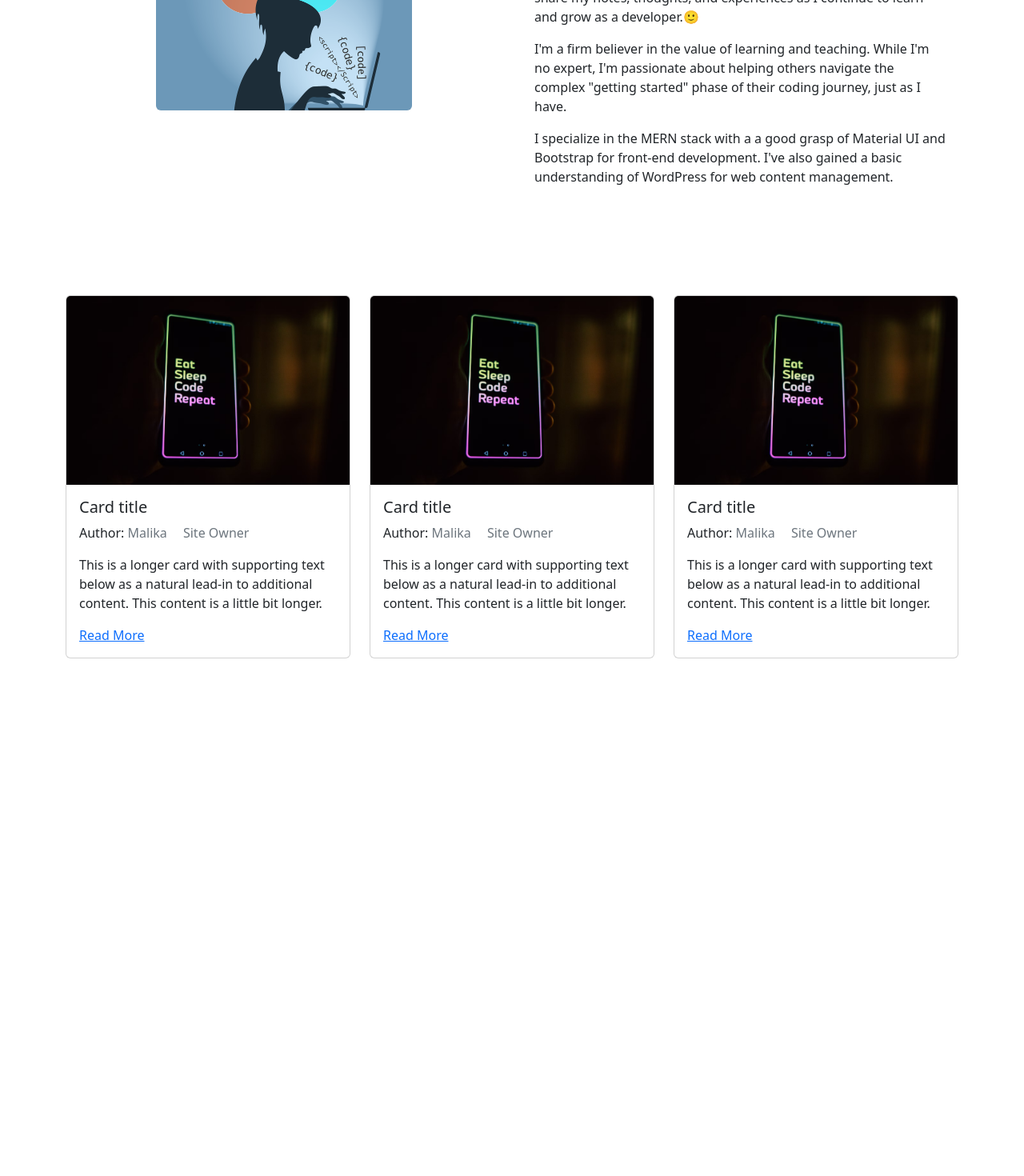
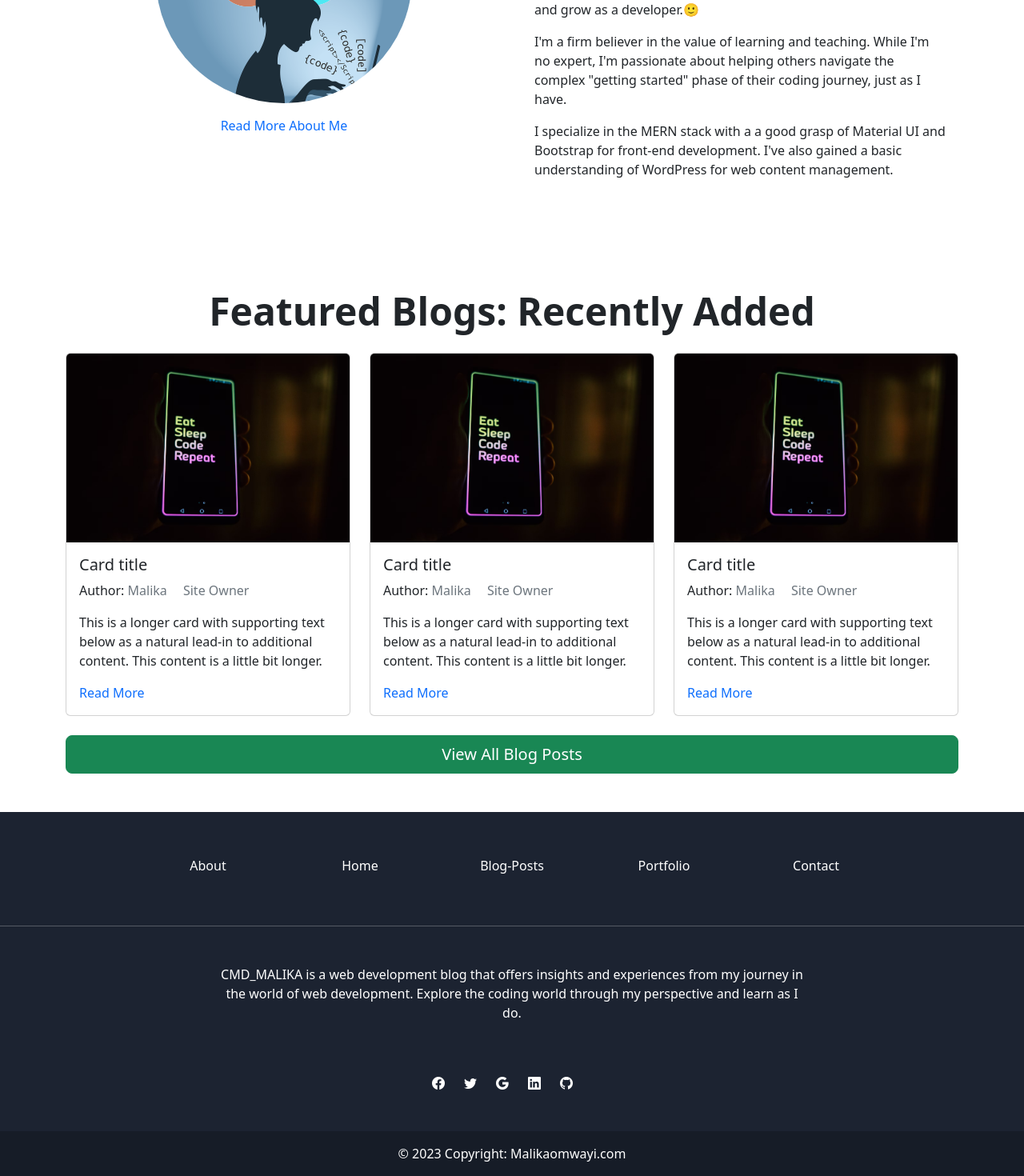
Before and after one commit to Malika-Auma-O/MyBlog, a React (Create React App) app in the folder client/: page / in a window 1280 px wide. Shown: the part 1124-2594 px from the top of the page at 80% size. Before the commit the page ends 1995 px from the top, so only its background shows below. Built offline with nearby package versions, Linux system fonts and the light colour scheme.

Commit message:
set up contact, about footer notfound skeleton

```diff
--- a/client/src/App.js
+++ b/client/src/App.js
@@ -2,17 +2,23 @@ import React from "react";
 import { BrowserRouter as Router, Route, Routes} from "react-router-dom";
 import 'bootstrap/dist/css/bootstrap.min.css';
 import 'bootstrap-icons/font/bootstrap-icons.css';
-import MainNavbar from "./components/MainNavbar";
+import NavbarPage from "./components/NavbarPage";
+import NotFound from "./components/NotFound";
 import Home from "./components/Home";
+import About from "./components/About";
+import Contact from "./components/Contact";
 
 function App() {
   return (
     <div className="App">
       <Router>
-        <MainNavbar/>
+        <NavbarPage/>
         <div>
           <Routes>
             <Route path='/' element={<Home />}/>
+            <Route path="/about" element={<About />}/>
+            <Route path="/contact" element={<Contact />}/>
+            <Route path="*" element={<NotFound />} />
           </Routes>
         </div>
       </Router>
--- /dev/null
+++ b/client/src/components/About.js
@@ -0,0 +1,7 @@
+import Image from 'react-bootstrap/Image';
+
+function About() {
+  return <Image src="holder.js/100px250" fluid />;
+}
+
+export default About;
--- /dev/null
+++ b/client/src/components/Contact.js
@@ -0,0 +1,35 @@
+import Card from 'react-bootstrap/Card';
+import CardGroup from 'react-bootstrap/CardGroup';
+
+function Contact() {
+  return (
+    <CardGroup>
+
+      <Card>
+        <Card.Img variant="top" src="holder.js/100px160" />
+        <Card.Body>
+          <Card.Title>Card title</Card.Title>
+          <Card.Text>
+            This card has supporting text below as a natural lead-in to
+            additional content.{' '}
+          </Card.Text>
+        </Card.Body>
+
+      </Card>
+      <Card>
+
+        <Card.Body>
+          <Card.Title>Card title</Card.Title>
+          <Card.Text>
+            This is a wider card with supporting text below as a natural lead-in
+            to additional content. This card has even longer content than the
+            first to show that equal height action.
+          </Card.Text>
+        </Card.Body>
+
+      </Card>
+    </CardGroup>
+  );
+}
+
+export default Contact;
--- /dev/null
+++ b/client/src/components/Footer.js
@@ -0,0 +1,79 @@
+import React from 'react';
+import { Container, Row, Col, Button } from 'react-bootstrap';
+
+function Footer() {
+  return (
+    <footer className="text-center text-white" style={{ backgroundColor: '#1c2331' }}>
+      <Container className="my-5">
+        <Row className="text-center d-flex justify-content-center pt-5">
+          <Col md={2}>
+            <h6 className="text-uppercase font-weight-bold">
+              <Button variant="link" className="text-white">About </Button>
+            </h6>
+          </Col>
+          <Col md={2}>
+            <h6 className="text-uppercase font-weight-bold">
+              <Button variant="link" className="text-white">Home</Button>
+            </h6>
+          </Col>
+          <Col md={2}>
+            <h6 className="text-uppercase font-weight-bold">
+              <Button variant="link" className="text-white">Blog-Posts</Button>
+            </h6>
+          </Col>
+          <Col md={2}>
+            <h6 className="text-uppercase font-weight-bold">
+              <Button variant="link" className="text-white">Portfolio</Button>
+            </h6>
+          </Col>
+          <Col md={2}>
+            <h6 className="text-uppercase font-weight-bold">
+              <Button variant="link" className="text-white">Contact</Button>
+            </h6>
+          </Col>
+        </Row>
+      </Container>
+
+      <hr className="my-5" />
+
+      <Container className="mb-5">
+        <Row className="d-flex justify-content-center">
+          <Col lg={8}>
+            <p>
+            CMD_MALIKA is a web development blog that offers insights and experiences from my journey in the world of web development. Explore the coding world through my perspective and learn as I do.
+            </p>
+          </Col>
+        </Row>
+      </Container>
+
+      <Container className="text-center mb-5">
+        <Row>
+        <Col>
+            <a href="facebook.com" className="text-white me-4">
+              <i className="bi bi-facebook"></i>
+            </a>
+            <a href="twitter.com" className="text-white me-4">
+              <i className="bi bi-twitter"></i>
+            </a>
+            <a href="google.com" className="text-white me-4">
+              <i className="bi bi-google"></i>
+            </a>
+            <a href="linkedin.com" className="text-white me-4">
+              <i className="bi bi-linkedin"></i>
+            </a>
+            <a href="github.com" className="text-white me-4">
+              <i className="bi bi-github"></i>
+            </a>
+          </Col>
+        </Row>
+      </Container>
+
+      <div className="text-center p-3" style={{ backgroundColor: 'rgba(0, 0, 0, 0.2)' }}>
+        © 2023 Copyright:
+        <a className="text-white" href="/home"> Malikaomwayi.com</a>
+      </div>
+    </footer>
+  );
+}
+
+export default Footer;
--- a/client/src/components/Home.js
+++ b/client/src/components/Home.js
@@ -4,6 +4,7 @@ import Hero from "../images/blogHero1.avif"
 import HomeAbout from './HomeAbout';
 import HomeFeatures from './HomeFeatures';
 import '../index.css'
+import Footer from './Footer';
 
 function Home() {
 
@@ -17,13 +18,14 @@ function Home() {
         <Card.Title  className='text-white display-1 customBolderText'  >
           Helpful Notes and Thoughts, Learning Coding.
         </Card.Title>
-        <Button  variant="success">All Blogs</Button>
+        <Button  variant="success">All Blog Posts</Button>
       </Card.ImgOverlay>
     </Card>
     <br></br>
     <HomeAbout/>
     <br></br>
     <HomeFeatures/>
+    <Footer/>
     </div>
 
   );
--- a/client/src/components/HomeAbout.js
+++ b/client/src/components/HomeAbout.js
@@ -7,11 +7,14 @@ import Image1 from "../images/scriptsCode.png"
 function HomeAbout() {
   return (
     <Container className='mt-5 mb-5'>
-        <h2 className="display-4 text-center customBoldText m-4">About Me</h2>
+        <h2 className="display-5 text-center customBoldText m-4">About Me</h2>
         <Row xs={1} md={2} className="g-4">
         <Col  >
           <Card  className="border-0 ">
-            <Card.Img variant="top" src={Image1} alt="Coding illustration" className="rounded mx-auto " style={{ width: "20rem" }}  />
+            <Card.Img variant="top" src={Image1} alt="Coding illustration" className="rounded-circle mx-auto " style={{ width: "20rem" }}  />
+            <Card.Body className='mx-auto'>
+              <Card.Link  href="/about">Read More About Me</Card.Link>
+            </Card.Body>
           </Card>
         </Col>
         <Col >
--- a/client/src/components/HomeFeatures.js
+++ b/client/src/components/HomeFeatures.js
@@ -2,11 +2,13 @@ import Col from 'react-bootstrap/Col';
 import Container from 'react-bootstrap/Container';
 import Card from 'react-bootstrap/Card';
 import Row from 'react-bootstrap/Row';
+import Button from 'react-bootstrap/Button';
 import Image2 from "../images/sleepRepeat.avif"
 
 function HomeFeatures() {
   return (
     <Container className="my-5">
+        <h2 className="display-5 text-center customBoldText m-4">Featured Blogs: Recently Added</h2>
       <Row xs={1} md={3} className="g-4">
       {Array.from({ length: 3 }).map((_, idx) => (
         <Col key={idx}>
@@ -26,6 +28,11 @@ function HomeFeatures() {
         </Col>
       ))}
     </Row>
+   <br></br>
+    <div className="d-grid gap-2">
+      <Button  variant="success" size="lg">View All Blog Posts</Button>
+    </div>
+
     </Container>
   );
 }
--- a/client/src/components/MainNavbar.js
+++ b/client/src/components/NavbarPage.js
@@ -9,8 +9,7 @@ import Image from 'react-bootstrap/Image';
 import logo from "../images/blogLogo1.png"
 
 
-
-function MainNavbar() {
+function NavbarPage() {
 
 
 
@@ -24,7 +23,8 @@ function MainNavbar() {
         <Navbar.Collapse id="responsive-navbar-nav">
           <Nav className="me-auto">
             <Nav.Link href="/">Home</Nav.Link>
-            <Nav.Link href="/blogs">Blogs</Nav.Link>
+            <Nav.Link href="/blogs">Blog-Posts</Nav.Link>
+            <Nav.Link href="/about">Portfolio</Nav.Link>
             <Nav.Link href="/about">About</Nav.Link>
             <Nav.Link href="/contact">Contact</Nav.Link>
           </Nav>
@@ -52,4 +52,4 @@ function MainNavbar() {
   );
 }
 
-export default MainNavbar;
+export default NavbarPage;
--- /dev/null
+++ b/client/src/components/NotFound.js
@@ -0,0 +1,24 @@
+import Image from 'react-bootstrap/Image';
+import Button from 'react-bootstrap/Button';
+import fofo from "../images/blog404.avif"
+import Footer from './Footer';
+
+function NotFound() {
+  return (
+    <div className="position-relative">
+      <Image src={fofo} fluid />
+      <div className="position-absolute top-0 start-0 w-100 h-100 d-flex justify-content-center align-items-center text-warning ">
+        <div>
+        <br></br><br></br>
+        <h1 className='display-1 customBoldText'>Page not found</h1>
+
+        <Button  variant="success">Go Home</Button>
+        </div>
+
+      </div>
+
+    </div>
+  )
+}
+
+export default NotFound;
--- a/client/src/index.css
+++ b/client/src/index.css
@@ -1,15 +1,8 @@
-body {
-  margin: 0;
-  font-family: -apple-system, BlinkMacSystemFont, 'Segoe UI', 'Roboto', 'Oxygen',
-    'Ubuntu', 'Cantarell', 'Fira Sans', 'Droid Sans', 'Helvetica Neue',
-    sans-serif;
-  -webkit-font-smoothing: antialiased;
-  -moz-osx-font-smoothing: grayscale;
-}
+* {
+  box-sizing: border-box !important;
+  text-decoration: none !important;
+  list-style: none !important;
 
-code {
-  font-family: source-code-pro, Menlo, Monaco, Consolas, 'Courier New',
-    monospace;
 }
 
 .customBolderText  {
```
Also changed, not shown: client/src/images/blog404.avif (added).
